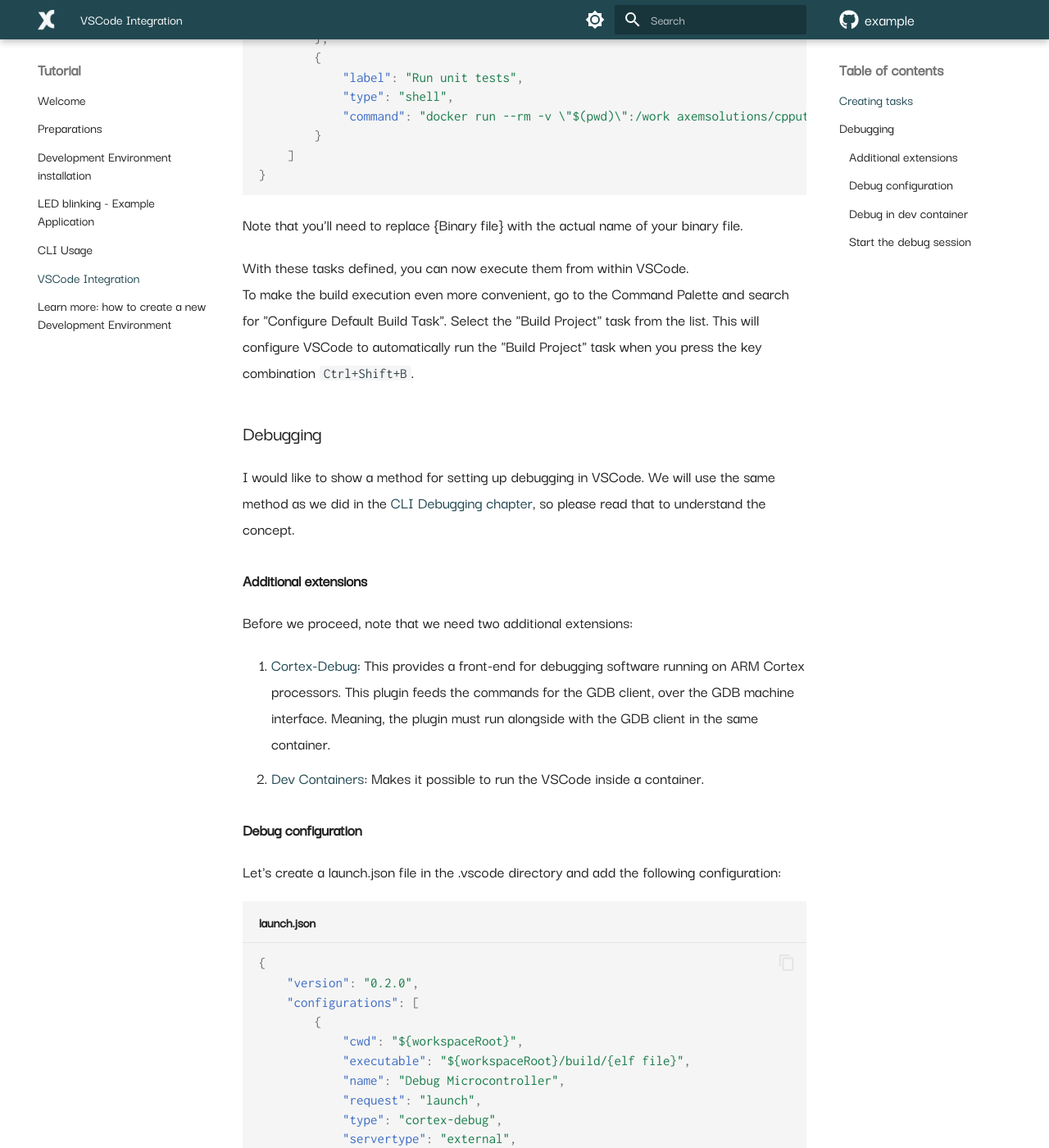
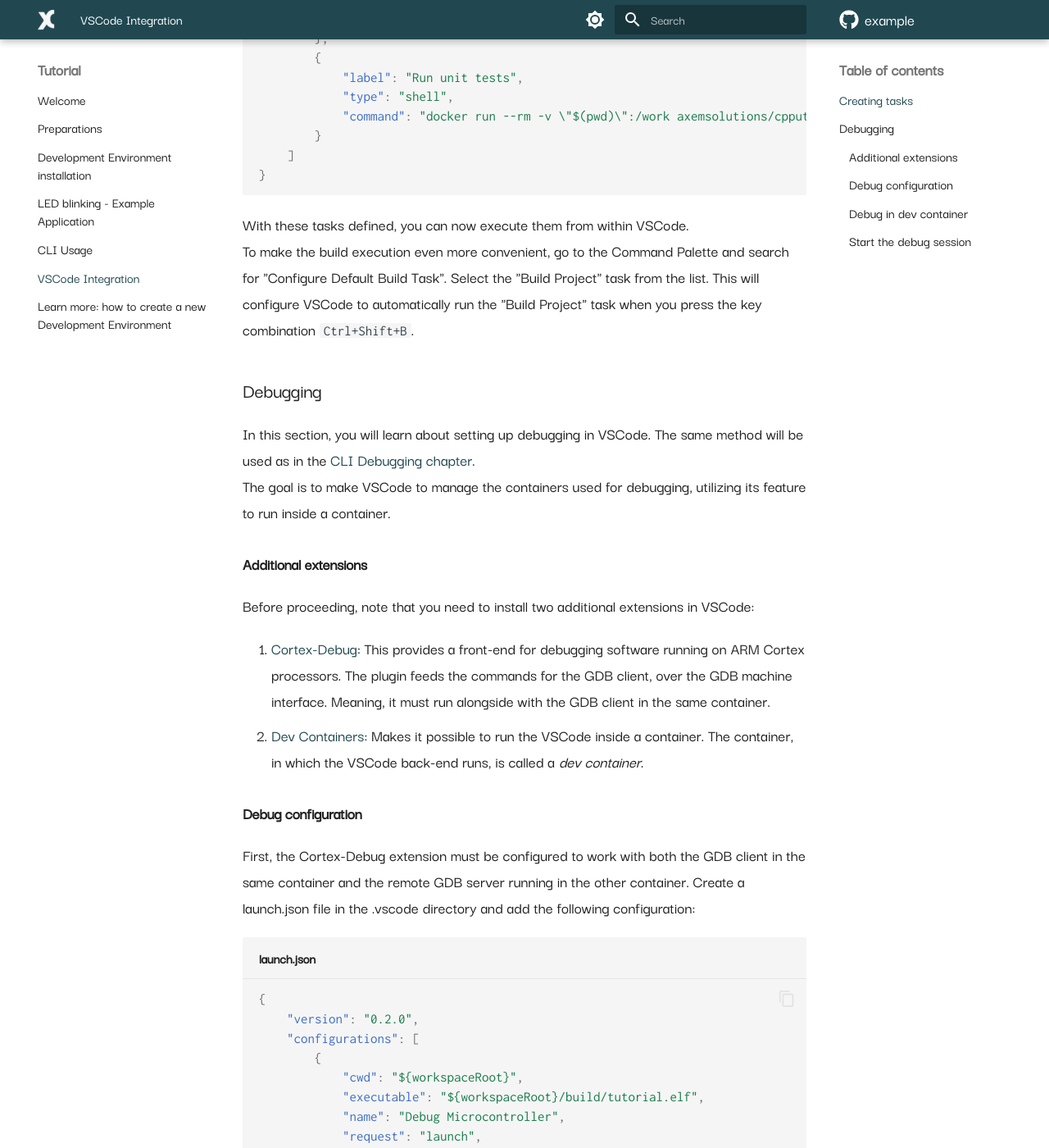
Before and after one commit to axem-solutions/example, an MkDocs documentation site: the page built from docs/vscode_integration_guide.md, in a window 1280 px wide and 1400 px high, scrolled down 813 px. Shown: the whole window at 82% size. Built offline with MkDocs 1.6.1 and Material for MkDocs 9.7.7, drawn with Linux system fonts in a browser that asks for light colours; comment, search, counter and statistics services are not loaded; some of the changed text lies outside the part shown.

Commit message:
Findings got fixed.

````diff
--- a/docs/vscode_integration_guide.md
+++ b/docs/vscode_integration_guide.md
@@ -6,9 +6,9 @@
 common commands without having to open a separate terminal window. In this section, we will assign
 tasks for the CLI commands that were introduced in the [CLI usage chapter](cli_usage.md).
 
-To get started, create a new directory called .vscode in the root of your project if it doesn't
-already exist. Then add a file called tasks.json to this directory. Copy and paste the following
-task descriptions into the tasks.json file:
+To get started, open the `tutorial` project in VSCode and create a new directory called `.vscode` in
+the root if it doesn't already exist. Then add a file called tasks.json to this directory.
+Copy and paste the following task descriptions into the tasks.json file:
 
 ``` json title="tasks.json"
 {
@@ -22,7 +22,7 @@
         {
             "label": "Deploy to target",
             "type": "shell",
-            "command": "docker run --privileged --rm -v \"$(pwd)\":/work axemsolutions/stlink_org /bin/sh -c \"cd build; st-flash write {Binary file} 0x8000000\""
+            "command": "docker run --privileged --rm -v \"$(pwd)\":/work axemsolutions/stlink_org /bin/sh -c \"cd build; st-flash write tutorial.bin 0x8000000\""
         },
         {
             "label": "Run unit tests",
@@ -33,8 +33,6 @@
 }
 ```
 
-Note that you'll need to replace {Binary file} with the actual name of your binary file.
-
 With these tasks defined, you can now execute them from within VSCode.
 To make the build execution even more convenient, go to the Command Palette and search for
 "Configure Default Build Task". Select the "Build Project" task from the list. This will configure
@@ -43,24 +41,28 @@
 
 ## Debugging
 
-I would like to show a method for setting up debugging in VSCode. We will use the same method as we
-did in the [CLI Debugging chapter](cli_usage.md#debugging), so please read that to understand the
-concept.
+In this section, you will learn about setting up debugging in VSCode. The same method will be used
+as in the [CLI Debugging chapter](cli_usage.md#debugging).
+The goal is to make VSCode to manage the containers used for debugging, utilizing its feature to run
+inside a container.
 
 ### **Additional extensions**
 
-Before we proceed, note that we need two additional extensions:
+Before proceeding, note that you need to install two additional extensions in VSCode:
 
 1. [Cortex-Debug](https://marketplace.visualstudio.com/items?itemName=marus25.cortex-debug): This
-provides a front-end for debugging software running on ARM Cortex processors. This plugin feeds the
-commands for the GDB client, over the GDB machine interface. Meaning, the plugin must run alongside
-with the GDB client in the same container.
+provides a front-end for debugging software running on ARM Cortex processors. The plugin feeds the
+commands for the GDB client, over the GDB machine interface. Meaning, it must run alongside with the
+GDB client in the same container.
 2. [Dev Containers](https://marketplace.visualstudio.com/items?itemName=ms-vscode-remote.remote-containers):
-Makes it possible to run the VSCode inside a container.
+Makes it possible to run the VSCode inside a container. The container, in which the VSCode back-end
+runs, is called a *dev container*.
 
 ### **Debug configuration**
 
-Let's create a launch.json file in the .vscode directory and add the following configuration:
+First, the Cortex-Debug extension must be configured to work with both the GDB client in the same
+container and the remote GDB server running in the other container.
+Create a launch.json file in the .vscode directory and add the following configuration:
 
 ``` json title="launch.json"
 {
@@ -68,7 +70,7 @@
     "configurations": [
         {
             "cwd": "${workspaceRoot}",
-            "executable": "${workspaceRoot}/build/{elf file}",
+            "executable": "${workspaceRoot}/build/tutorial.elf",
             "name": "Debug Microcontroller",
             "request": "launch",
             "type": "cortex-debug",
@@ -82,27 +84,33 @@
 ```
 
 - "cwd": Current working directory.
-- "executable": Change the {elf file} to the actual .elf file in your build directory.
+- "executable": The .elf file.
 - "name": Name of the configurations.
 - "request": Launch the debug session. (Not connecting to an existing one.)
 - "type": Debug type provided by the Cortex-Debug extension.
 - "servertype": External, meaning the GDB server is not managed by the extension. In our case it
 runs in another container.
-- "gdbTarget": The address and port of the GDB server. Docker automatically resolve the container
+- "gdbTarget": The address and port of the GDB server. Docker automatically resolves the container
 name to an IP address.
 - "armToolchainPath": Path of the gnu-arm-none-eabi toolchain.
 - "device": The target device type.
 
-For more information refer to the
-[extension's wiki page](https://github.com/Marus/cortex-debug/wiki).
+!!! info
 
-We need to tell VSCode to install the Cortex-Debug extension for the dev container environment
-(referenced by the gdb service).
+    For more information refer to the
+    [Cortex-Debug extension's wiki page](https://github.com/Marus/cortex-debug/wiki).
+
+### **Debug in dev container**
+
+The VSCode needs to be configured to install the Cortex-Debug extension for the dev container
+environment. The dev container in this case runs the axemsolutions/make_gnu_arm image, referenced as
+the `gdb-client` service. Create a new directory called `.devcontainer` in the project root and add
+the following file:
 
 ``` json title="devcontainer.json"
 {
     "dockerComposeFile": "docker-compose.yml",
-    "service": "gdb",
+    "service": "gdb-client",
     "workspaceFolder": "/work",
     "customizations": {
         "vscode": {
@@ -112,12 +120,16 @@
 }
 ```
 
-### **Debug in dev container**
+- "dockerComposeFile": Compose is a tool for running multi-container Docker applications. The
+docker-compose.yml defines how Compose should run the selected images.
+- "service": Which service provides the dev container.
+- "workspaceFolder": Directory used as root by VSCode inside the dev container.
+- "customizations": Install the Cortex-Debug extension inside the dev container.
 
-The VSCode back-end must run in the GDB client's container, so we can start the debug session with
-simply pressing :material-keyboard-f5:. For this we would like to make the axemsolutions/stlink_org
-image to start its own container the same time VSCode enters dev container mode. To achieve this, we
-need to create a docker-compose file that defines what containers should run.
+The goal is to be able to automatically run the GDB-client and GDB-server containers simultaneously.
+For this, we use the above mentioned Compose tool. Create the docker-compose.yml file in the
+`.devcontainer` directory, to run the axemsolutions/make_gnu_arm and axemsolutions/stlink_org
+containers.
 
 ``` yaml title="docker-compose.yml"
 services:
````
Also changed, not shown: docs/cli_usage.md (+11 -4 lines), docs/index.md (+1 -0 lines).
